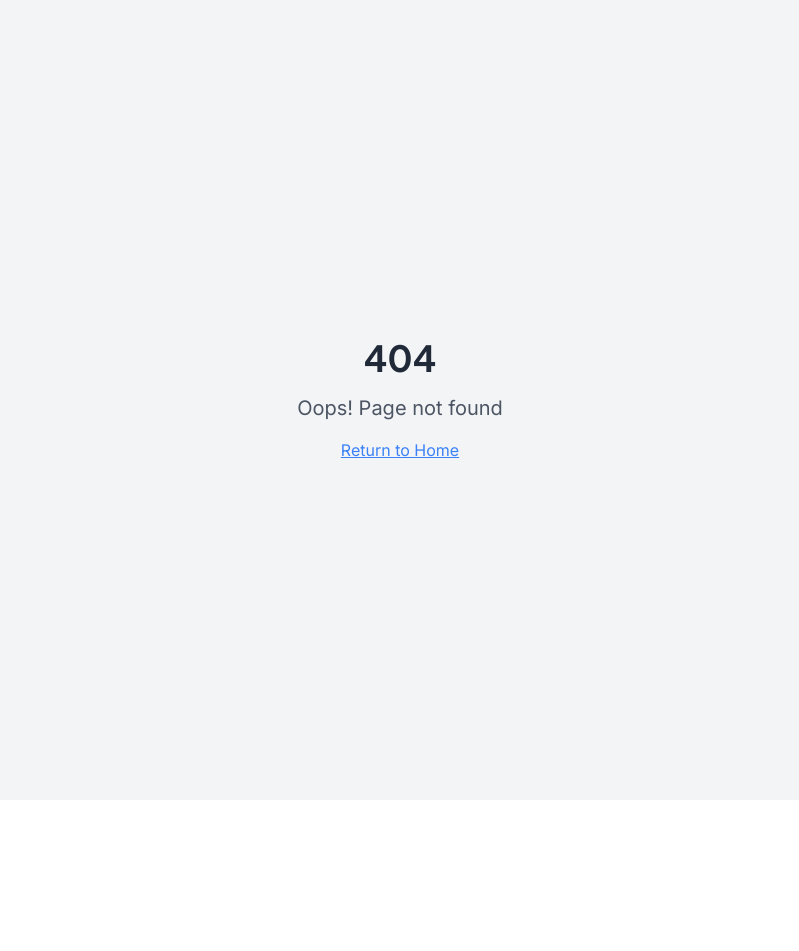
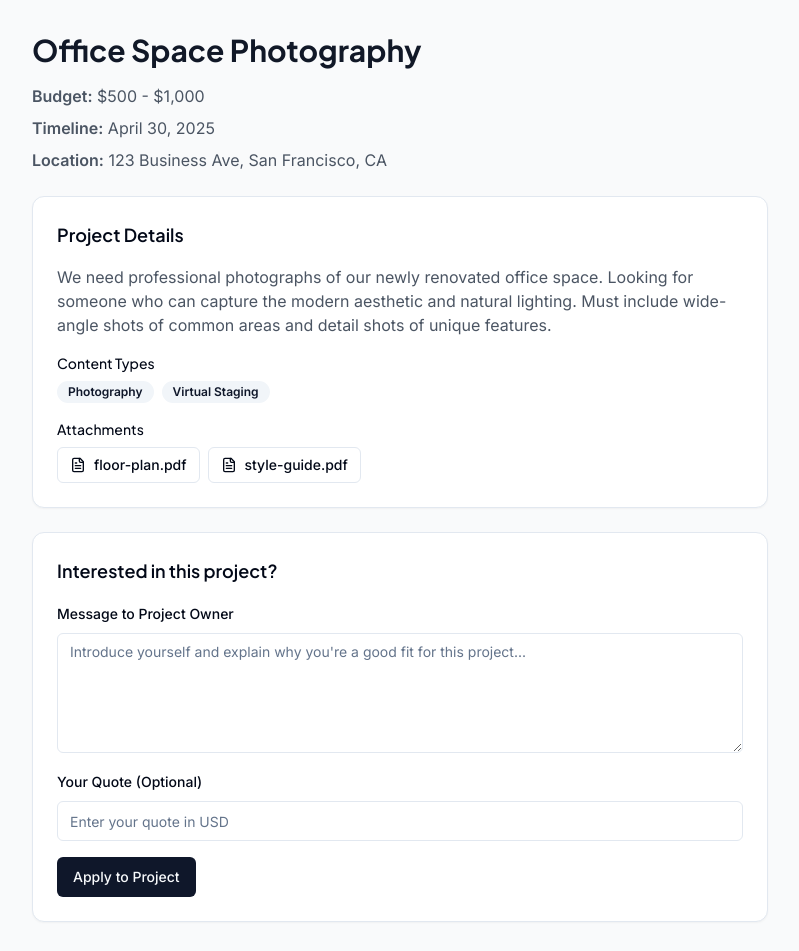
Before and after one commit to mgisrael393823/property-hub-frontend, a React (Vite) app: page /projects/1 in a window 1280 px wide. Before the commit this address had no page. Shown: the top 951 px of the page, without its empty margins (240-1039 px from the left). Before the commit the page ends 800 px from the top, so only its background shows below. Built offline with nearby package versions, Linux system fonts and the light colour scheme.

Commit message:
feat: Create Project Brief page
Adds a new page at `/projects/[id]` for creators to view project details and apply, including a header, project details card, and an application form. Implements a post-submit state with a success toast.

```diff
--- a/src/App.tsx
+++ b/src/App.tsx
@@ -13,6 +13,7 @@ import NotFound from "./pages/NotFound";
 import CreatorOnboarding from "./pages/Creator/CreatorOnboarding";
 import ManagerOnboarding from "./pages/Manager/ManagerOnboarding";
 import NewProject from "./pages/projects/NewProject";
+import ProjectBrief from "./pages/projects/ProjectBrief";
 
 const queryClient = new QueryClient();
 
@@ -32,6 +33,7 @@ const App = () => (
           <Route path="/onboarding/creator" element={<CreatorOnboarding />} />
           <Route path="/onboarding/manager" element={<ManagerOnboarding />} />
           <Route path="/projects/new" element={<NewProject />} />
+          <Route path="/projects/:id" element={<ProjectBrief />} />
           <Route path="*" element={<NotFound />} />
         </Routes>
       </BrowserRouter>
--- /dev/null
+++ b/src/pages/projects/ProjectBrief.tsx
@@ -0,0 +1,167 @@
+
+import { useState } from "react";
+import { useParams } from "react-router-dom";
+import { zodResolver } from "@hookform/resolvers/zod";
+import { useForm } from "react-hook-form";
+import { z } from "zod";
+import { Badge } from "@/components/ui/badge";
+import { Button } from "@/components/ui/button";
+import { Card, CardContent } from "@/components/ui/card";
+import { Textarea } from "@/components/ui/textarea";
+import { Input } from "@/components/ui/input";
+import {
+  Form,
+  FormControl,
+  FormField,
+  FormItem,
+  FormLabel,
+  FormMessage,
+} from "@/components/ui/form";
+import { useToast } from "@/hooks/use-toast";
+import { FileText } from "lucide-react";
+
+// Mock data for the project
+const mockProject = {
+  id: "1",
+  title: "Office Space Photography",
+  budget: "$500 - $1,000",
+  timeline: "April 30, 2025",
+  address: "123 Business Ave, San Francisco, CA",
+  description: "We need professional photographs of our newly renovated office space. Looking for someone who can capture the modern aesthetic and natural lighting. Must include wide-angle shots of common areas and detail shots of unique features.",
+  contentTypes: ["Photography", "Virtual Staging"],
+  attachments: ["floor-plan.pdf", "style-guide.pdf"],
+};
+
+const applyFormSchema = z.object({
+  message: z.string().min(10, "Please provide more details about your interest"),
+  quote: z.string().optional(),
+});
+
+type ApplyFormValues = z.infer<typeof applyFormSchema>;
+
+export default function ProjectBrief() {
+  const { id } = useParams();
+  const [hasApplied, setHasApplied] = useState(false);
+  const { toast } = useToast();
+
+  const form = useForm<ApplyFormValues>({
+    resolver: zodResolver(applyFormSchema),
+    defaultValues: {
+      message: "",
+      quote: "",
+    },
+  });
+
+  const onSubmit = (data: ApplyFormValues) => {
+    console.log("Application submitted:", data);
+    setHasApplied(true);
+    toast({
+      title: "Success!",
+      description: "Your application has been submitted.",
+    });
+  };
+
+  return (
+    <div className="min-h-screen bg-gray-50">
+      <div className="max-w-3xl mx-auto px-4 py-8 space-y-6">
+        {/* Project Header */}
+        <div>
+          <h1 className="text-3xl font-heading font-bold text-gray-900">{mockProject.title}</h1>
+          <div className="mt-4 space-y-2 text-gray-600">
+            <p><strong>Budget:</strong> {mockProject.budget}</p>
+            <p><strong>Timeline:</strong> {mockProject.timeline}</p>
+            <p><strong>Location:</strong> {mockProject.address}</p>
+          </div>
+        </div>
+
+        {/* Project Details Card */}
+        <Card>
+          <CardContent className="p-6 space-y-4">
+            <h2 className="font-heading text-lg font-semibold">Project Details</h2>
+            <p className="text-gray-600">{mockProject.description}</p>
+
+            <div className="space-y-2">
+              <h3 className="font-heading text-sm font-medium">Content Types</h3>
+              <div className="flex flex-wrap gap-2">
+                {mockProject.contentTypes.map((type) => (
+                  <Badge key={type} variant="secondary">
+                    {type}
+                  </Badge>
+                ))}
+              </div>
+            </div>
+
+            <div className="space-y-2">
+              <h3 className="font-heading text-sm font-medium">Attachments</h3>
+              <div className="flex flex-wrap gap-2">
+                {mockProject.attachments.map((file) => (
+                  <Button key={file} variant="outline" size="sm" className="gap-2">
+                    <FileText className="h-4 w-4" />
+                    {file}
+                  </Button>
+                ))}
+              </div>
+            </div>
+          </CardContent>
+        </Card>
+
+        {/* Apply Form */}
+        <Card>
+          <CardContent className="p-6">
+            <h2 className="font-heading text-lg font-semibold mb-4">
+              Interested in this project?
+            </h2>
+
+            <Form {...form}>
+              <form onSubmit={form.handleSubmit(onSubmit)} className="space-y-4">
+                <FormField
+                  control={form.control}
+                  name="message"
+                  render={({ field }) => (
+                    <FormItem>
+                      <FormLabel>Message to Project Owner</FormLabel>
+                      <FormControl>
+                        <Textarea
+                          placeholder="Introduce yourself and explain why you're a good fit for this project..."
+                          className="min-h-[120px]"
+                          {...field}
+                        />
+                      </FormControl>
+                      <FormMessage />
+                    </FormItem>
+                  )}
+                />
+
+                <FormField
+                  control={form.control}
+                  name="quote"
+                  render={({ field }) => (
+                    <FormItem>
+                      <FormLabel>Your Quote (Optional)</FormLabel>
+                      <FormControl>
+                        <Input
+                          type="number"
+                          placeholder="Enter your quote in USD"
+                          {...field}
+                        />
+                      </FormControl>
+                      <FormMessage />
+                    </FormItem>
+                  )}
+                />
+
+                <Button
+                  type="submit"
+                  className="w-full md:w-auto"
+                  disabled={hasApplied}
+                >
+                  {hasApplied ? "Application Submitted" : "Apply to Project"}
+                </Button>
+              </form>
+            </Form>
+          </CardContent>
+        </Card>
+      </div>
+    </div>
+  );
+}
```
